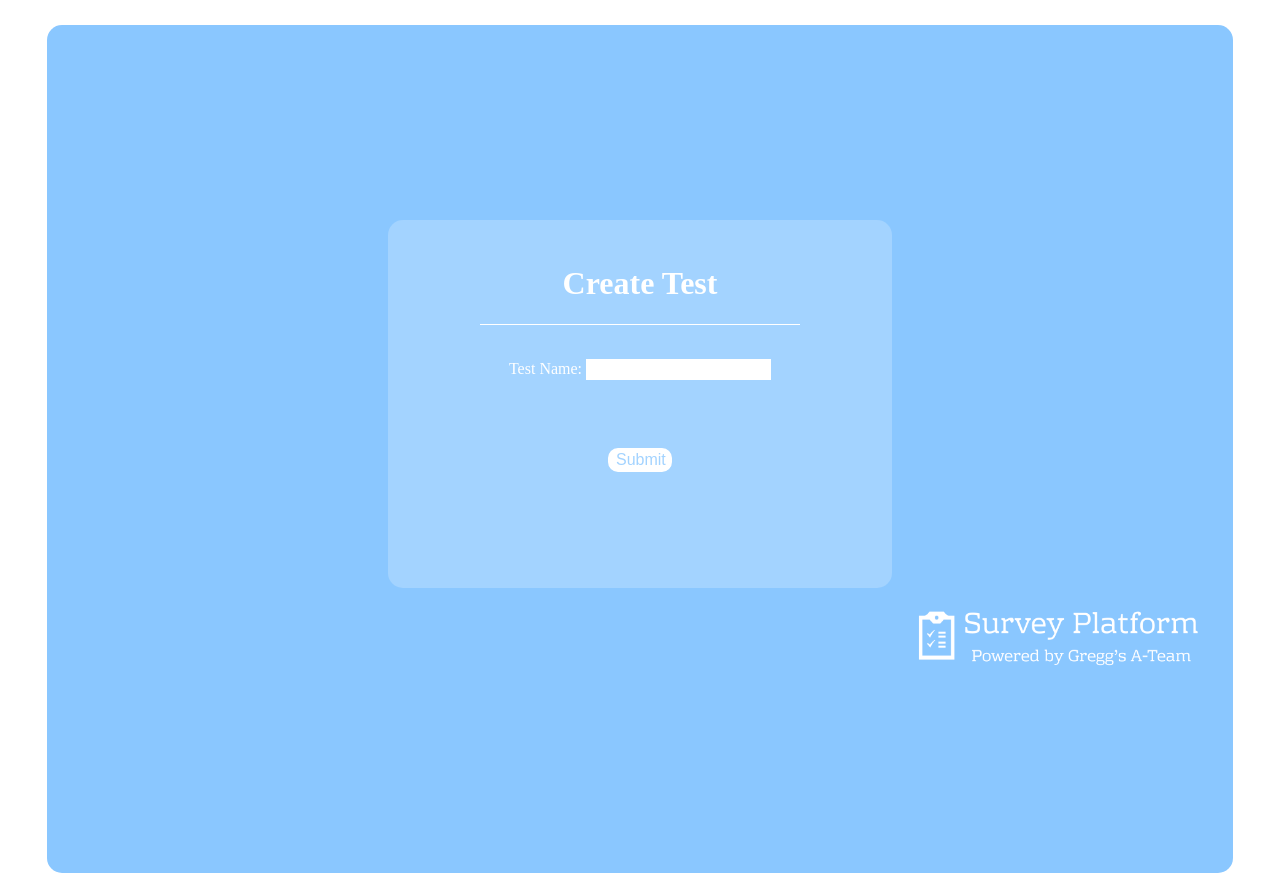
After one commit to mtorres3/SSW322-Test-Survey, a Flask app: template Flask/server/src/templates/new_test.html in a window 1280 px wide. The commit adds this page. Run offline with Flask 2, Linux system fonts and the light colour scheme; the template is opened without the code that fills it, so the values that code supplies are empty.

Commit message:
Create and Store

```diff
--- /dev/null
+++ b/Flask/server/src/templates/new_test.html
@@ -0,0 +1,32 @@
+<!DOCTYPE html>
+<html>
+
+<head>
+    <meta charset="UTF-8">
+    <meta name="viewport" content="width=device-width, initial-scale=1.0">
+    <title>Create or Open</title>
+    <link rel="stylesheet" href="{{ url_for('static', filename='css/main.css') }}">
+</head>
+
+<body>
+    <div class='main-box'>
+        <div class='small-blue-square'>
+            <h1>Create Test</h1>
+            <hr>
+            <form id='register-form' method='POST'>
+                <label name='name' class="username">Test Name:
+                <input name='name' id='username' type='text'>
+                </label>
+                <br>
+                <br>
+                <br>
+                <button type='submit' id='submit'>Submit</button>
+            </form>
+        </div>
+
+        <img class="logo-login" width='300' height='75' src="{{url_for('static', filename='images/greggs_a-team.png')}}">
+
+    </div>
+</body>
+
+</html>
--- a/Flask/server/src/templates/survey_or_test.html
+++ b/Flask/server/src/templates/survey_or_test.html
@@ -12,7 +12,7 @@
     <div class='main-box'>
         <a class='back-button' href="create_or_open"><img src="{{url_for('static', filename='images/back-button.png')}}" width='50' height='50'></a>
         <div class='button-div-2'>
-            <a href='/test_creation'><button class='button-one'>Create Test</button></a>
+            <a href='/new_test'><button class='button-one'>Create Test</button></a>
             <br>
             <a href='/survey_creation'><button class='button-one'>Create Survey</button></a>
         </div>
--- a/Flask/server/src/templates/test_creation.html
+++ b/Flask/server/src/templates/test_creation.html
@@ -12,8 +12,8 @@
     <div class='finished-questions'>
         <h2>Questions</h2>
         <hr>
-        {% for n in amount_of_questions %}
-        <p> Q{{n[-1]}}:</p>
+        {% for n in range(amount_of_questions|length) %}
+        <p> Q{{n+1}}:</p>
         <hr>
         {% endfor %}
     </div>
```
